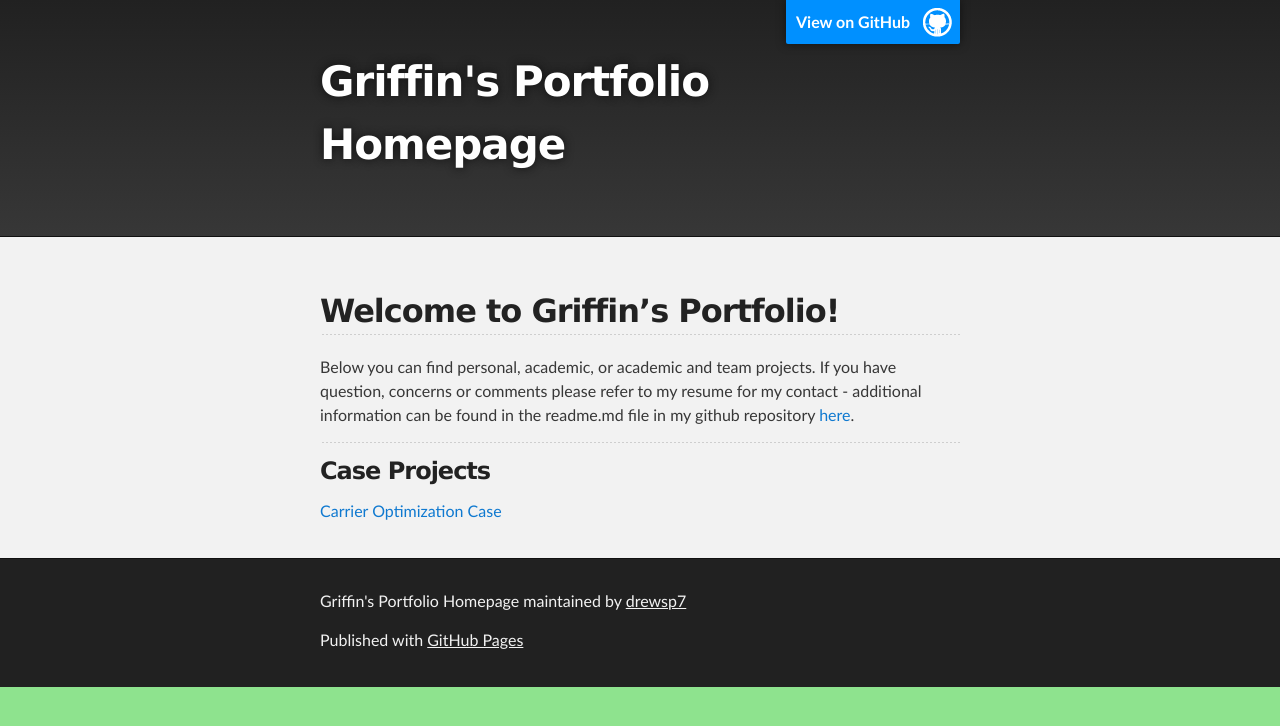
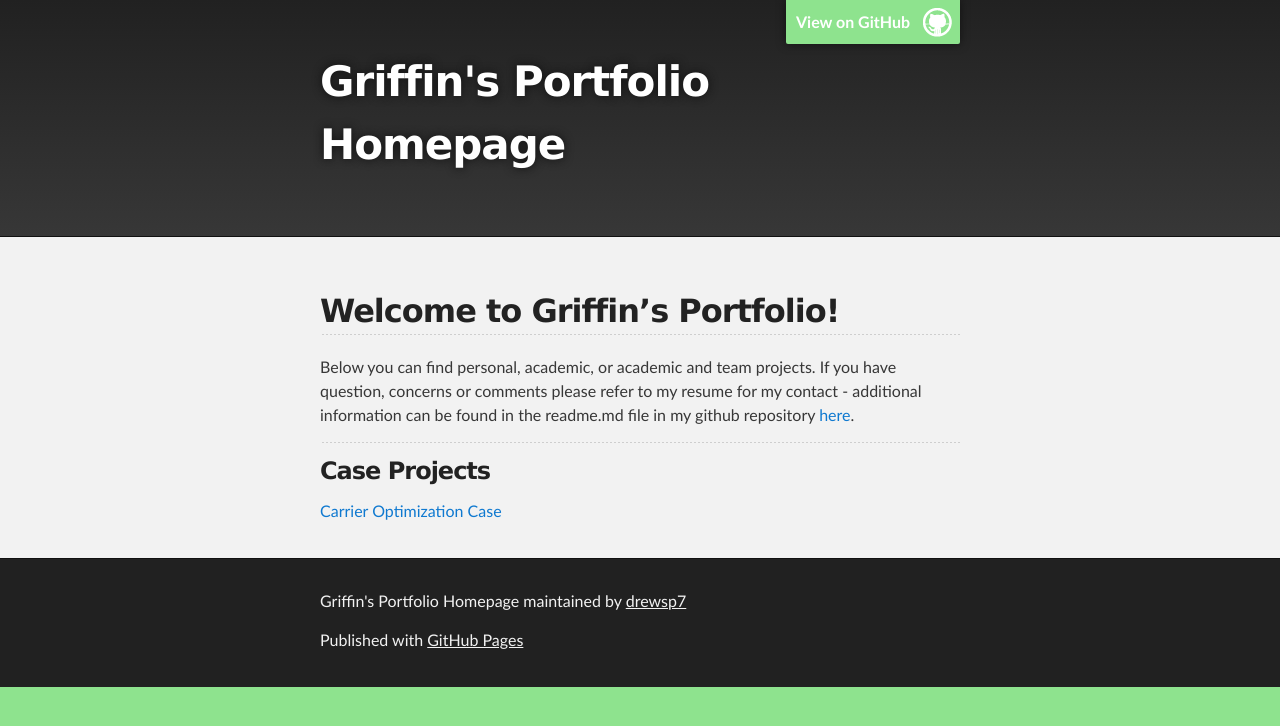
Before and after one commit to drewsp7/griffinsalyer.github.io, a Jekyll site: the page built from index.md, in a window 1280 px wide. Shown: the top 726 px of the page. Built offline with Jekyll 4.4.1, drawn with Linux system fonts in a browser that asks for light colours; our own code applies the rules of GitHub Pages for plain Markdown files; the repository's description, which GitHub fills in, is left out.

Commit message:
Update jekyll-theme-slate.scss

```diff
--- a/_sass/jekyll-theme-slate.scss
+++ b/_sass/jekyll-theme-slate.scss
@@ -278,7 +278,7 @@ Full-Width Styles
   z-index: 10;
   padding: 10px 50px 10px 10px;
   color: #fff;
-  background: url('../images/blacktocat.png') #0090ff no-repeat 95% 50%;
+  background: url('../images/blacktocat.png') #8ee38e no-repeat 95% 50%; //0090ff
   font-weight: 700;
   box-shadow: 0 0 10px rgba(0,0,0,.5);
   border-bottom-left-radius: 2px;
```
